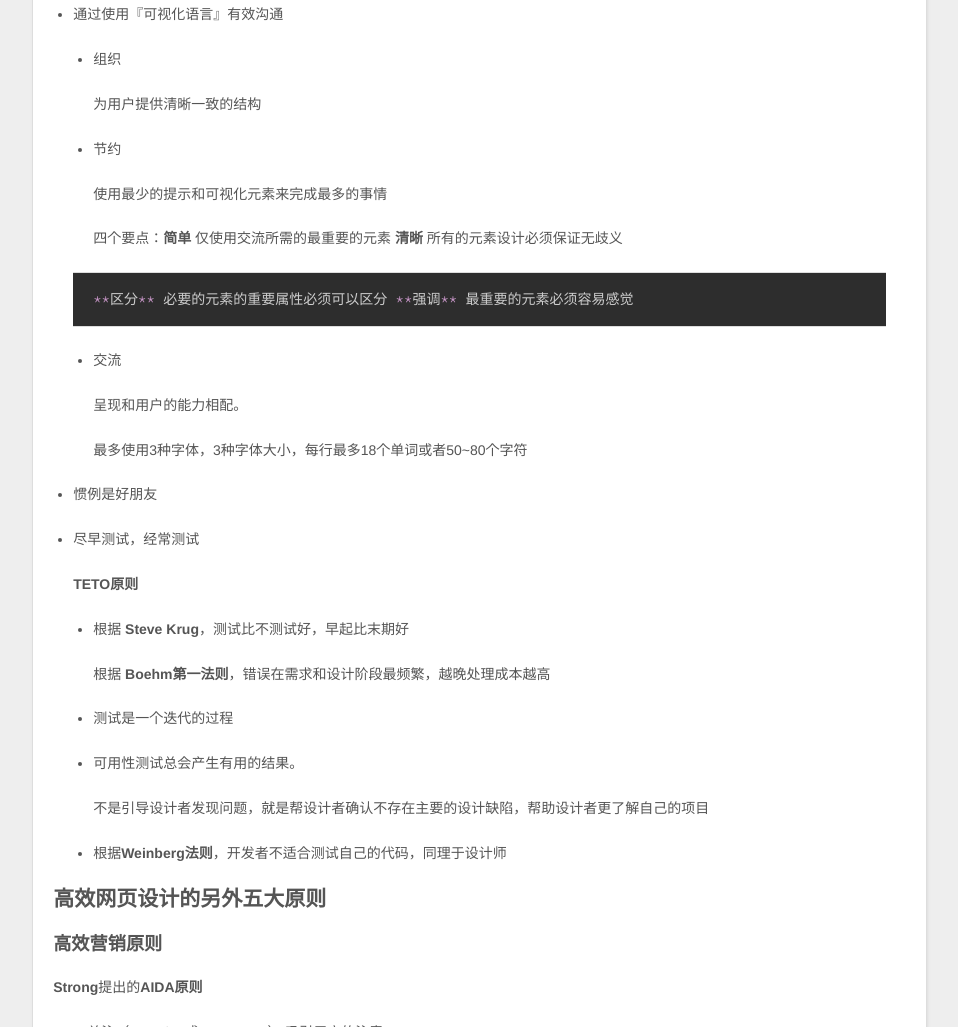
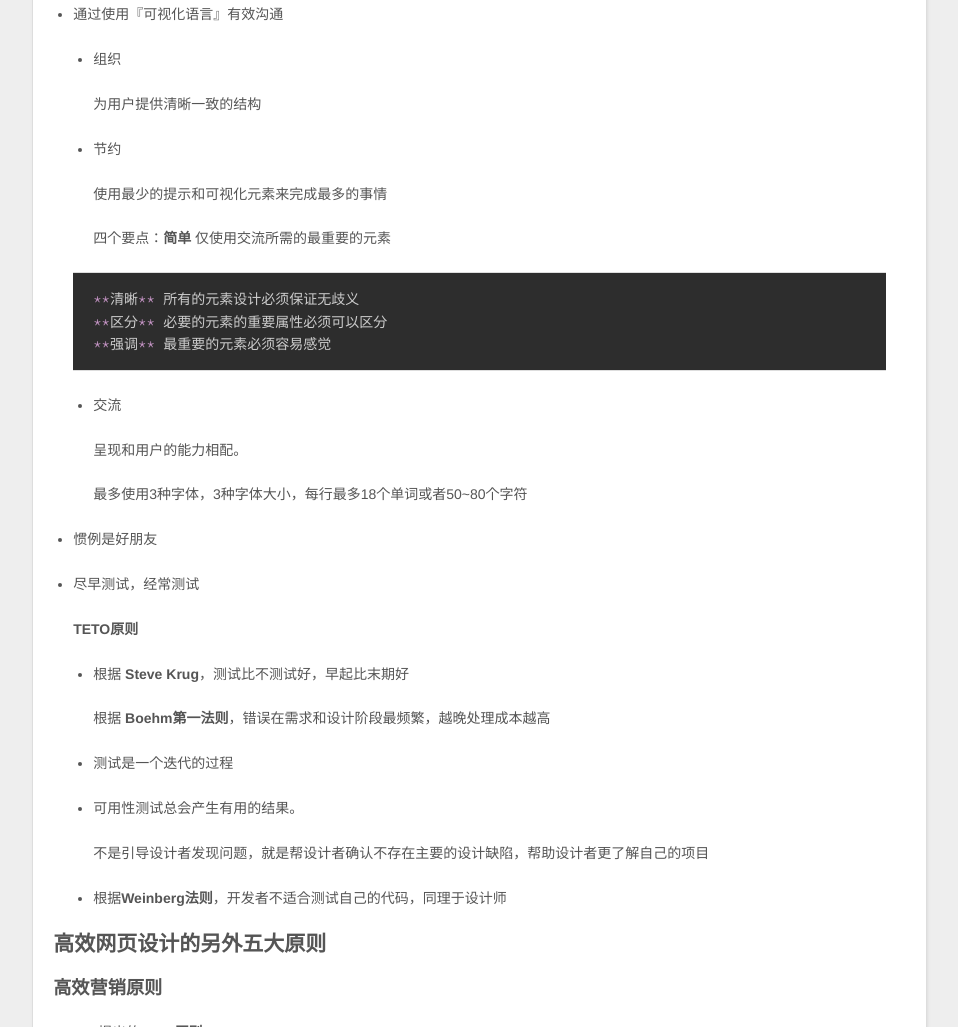
Before and after one commit to zoieyr/zoieyr.github.io, a plain HTML site: page 2015/03/18/众妙之门/index.html in a window 1280 px wide. Shown: the part 4987-6014 px from the top of the page, without its empty margins (8-966 px from the left). Drawn offline with nearby package versions, Linux system fonts and the light colour scheme.

Commit message:
Site updated: 2015-03-18 12:48:40

```diff
--- a/2015/03/18/众妙之门/index.html
+++ b/2015/03/18/众妙之门/index.html
@@ -242,8 +242,10 @@
 </li>
 <li><p>节约</p>
 <p>使用最少的提示和可视化元素来完成最多的事情</p>
-<p>四个要点：<strong>简单</strong> 仅使用交流所需的最重要的元素 <strong>清晰</strong> 所有的元素设计必须保证无歧义</p>
-<pre><code><span class="keyword">*</span><span class="keyword">*</span>区分<span class="keyword">*</span><span class="keyword">*</span> 必要的元素的重要属性必须可以区分 <span class="keyword">*</span><span class="keyword">*</span>强调<span class="keyword">*</span><span class="keyword">*</span> 最重要的元素必须容易感觉
+<p>四个要点：<strong>简单</strong> 仅使用交流所需的最重要的元素</p>
+<pre><code><span class="keyword">*</span><span class="keyword">*</span>清晰<span class="keyword">*</span><span class="keyword">*</span> 所有的元素设计必须保证无歧义
+<span class="keyword">*</span><span class="keyword">*</span>区分<span class="keyword">*</span><span class="keyword">*</span> 必要的元素的重要属性必须可以区分
+<span class="keyword">*</span><span class="keyword">*</span>强调<span class="keyword">*</span><span class="keyword">*</span> 最重要的元素必须容易感觉
 </code></pre></li>
 <li><p>交流</p>
 <p>呈现和用户的能力相配。</p>
```
Also changed, not shown: index.html (+4 -2 lines).
